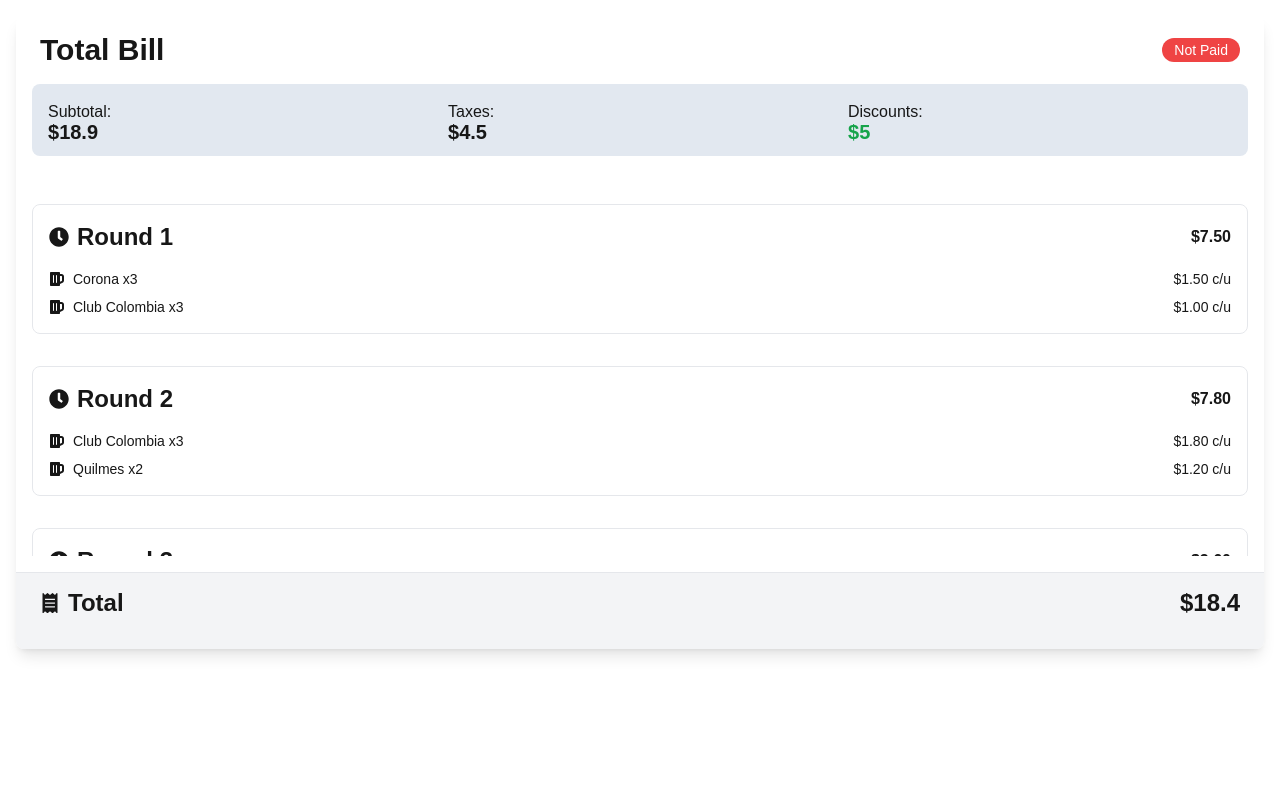
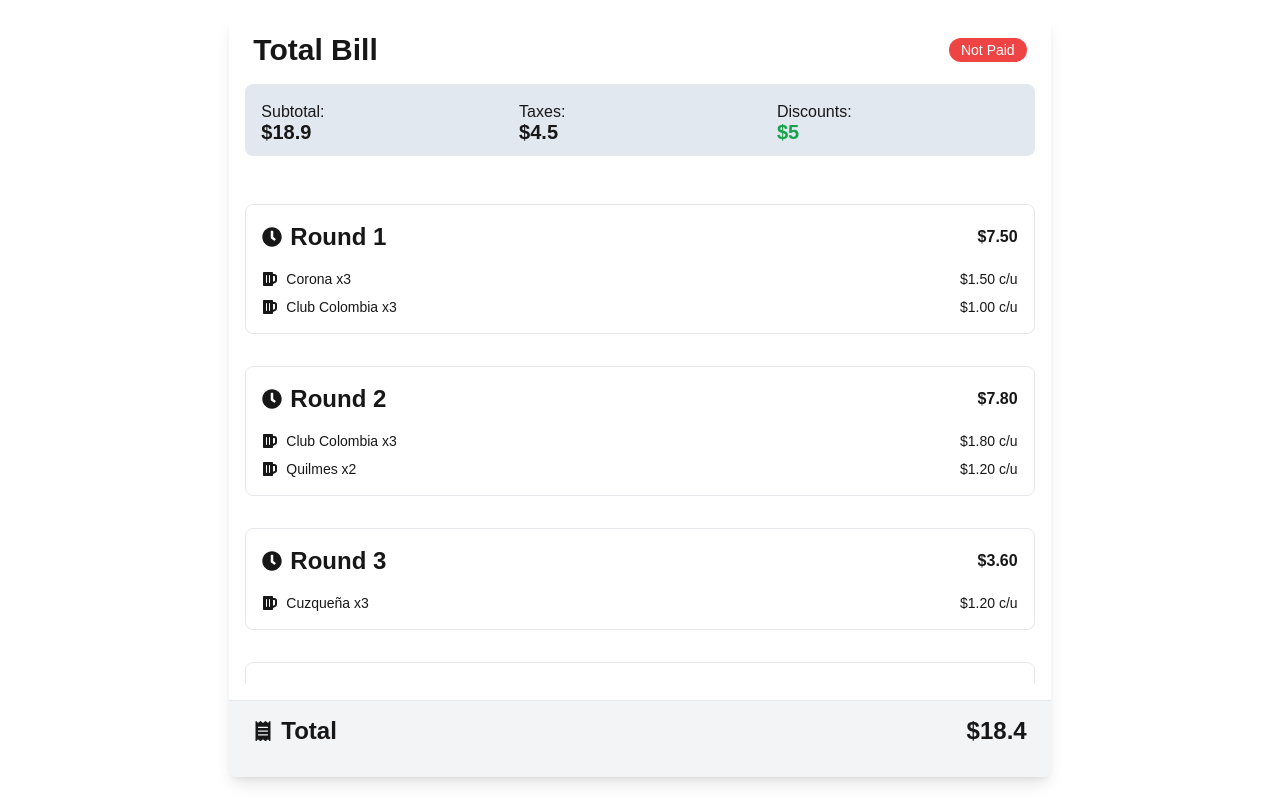
Before and after one commit to marco-corbera/foamies, a Next.js app in the folder frontend/: page / in a window 1280 px wide. Built offline with nearby package versions, Linux system fonts and the light colour scheme.

Commit message:
Add styles

```diff
--- a/frontend/src/app/page.tsx
+++ b/frontend/src/app/page.tsx
@@ -2,11 +2,7 @@ import React from "react";
 import FoamHome from "@/components/templates/FoamHome";
 
 const HomePage: React.FC = () => {
-  return (
-    <div className="container">
-      <FoamHome />
-    </div>
-  );
+  return <FoamHome />;
 };
 
 export default HomePage;
--- a/frontend/src/components/molecules/card/Card.tsx
+++ b/frontend/src/components/molecules/card/Card.tsx
@@ -20,7 +20,7 @@ const Card = ({ title, badge, info, items, footer }: CardProps) => {
         <CardSummary info={info} />
       </div>
 
-      <div className="overflow-y-auto max-h-96">
+      <div className="overflow-y-auto md:max-h-128 max-h-96">
         <CardBody items={items} />
       </div>
 
--- a/frontend/src/components/templates/FoamHome.tsx
+++ b/frontend/src/components/templates/FoamHome.tsx
@@ -141,7 +141,7 @@ const mappedRoundsData: IRoundProps[] = data.rounds.map((round) => ({
 
 const Home = () => {
   return (
-    <div className="p-4">
+    <div className="p-4 md:w-2/3 mx-auto">
       <OrderCard
         title="Total Bill"
         subtotal={data.subtotal}
--- a/frontend/tailwind.config.ts
+++ b/frontend/tailwind.config.ts
@@ -14,6 +14,9 @@ export default {
         primary: "#9e60ff",
         secondary: "#50c878",
       },
+      spacing: {
+        128: "32rem",
+      },
     },
   },
   plugins: [],
```
